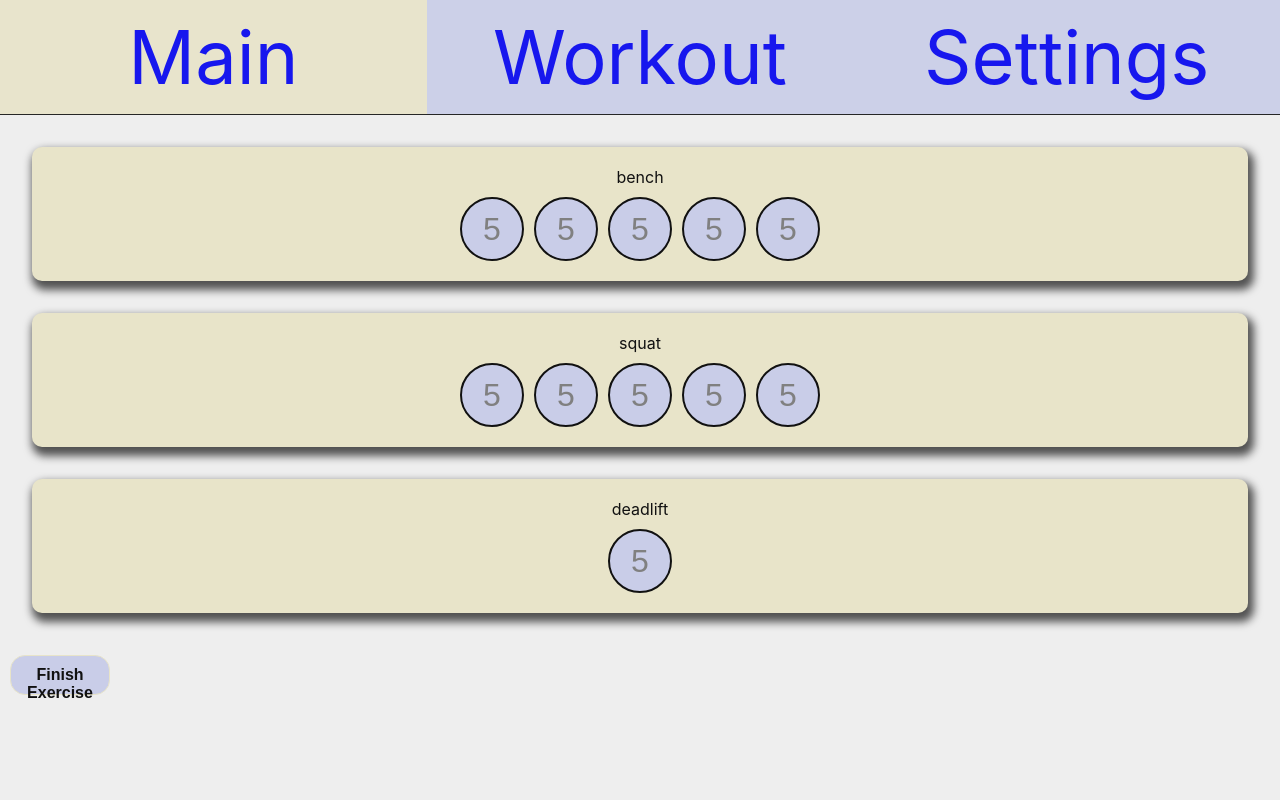
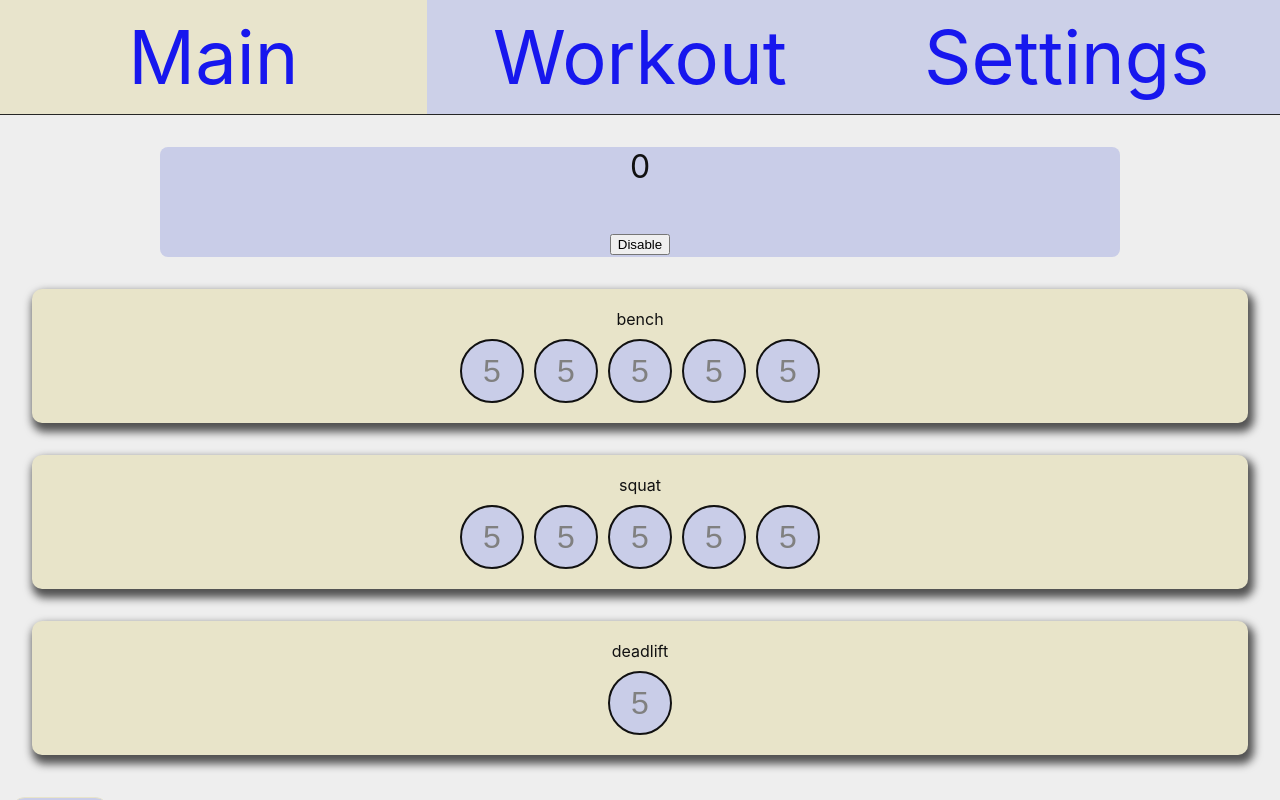
Before and after one commit to Sebosun/workout-app, a React (Create React App) app: page /workout in a window 1280 px wide. Built offline with nearby package versions, Linux system fonts and the light colour scheme.

Commit message:
replaced sstates in timer using redux, now the timer doesnt reset when you deload the workout tab

```diff
--- a/src/App.js
+++ b/src/App.js
@@ -5,8 +5,25 @@ import NotFound from "./components/pages/NotFound";
 import FrontPage from "./components/pages/FrontPage";
 import Header from "./components/ui/Header";
 import { Redirect, Route, Switch } from "react-router-dom";
+import { useEffect } from "react";
+import { timerActions } from "./store/timer-slice";
+import { useDispatch, useSelector } from "react-redux";
 
 function App() {
+  const dispatch = useDispatch();
+  const timerRdx = useSelector((state) => state.timer.timer);
+
+  useEffect(() => {
+    const timer = setTimeout(() => {
+      dispatch(timerActions.tickTimer());
+    }, 1000);
+
+    if (timerRdx === 0) {
+      dispatch(timerActions.handleAction);
+    }
+    return () => clearTimeout(timer);
+  }, [dispatch, timerRdx]);
+
   return (
     <div className="app">
       <Header />
--- a/src/components/workout/Excercise.js
+++ b/src/components/workout/Excercise.js
@@ -1,5 +1,7 @@
 import React, { useState } from "react";
-import Button from "../ui/Button";
+import { useDispatch, useSelector } from "react-redux";
+import useReset from "../../hooks/useReset";
+import { timerActions } from "../../store/timer-slice";
 import classes from "./Excercise.module.css";
 
 // for clarity
@@ -8,6 +10,8 @@ import classes from "./Excercise.module.css";
 //   ex: 3 sets 8 reps => 3 * 8 => 3 times lift heavy thing 8 times in a row
 
 const Exercise = (props) => {
+  const cooldown = useSelector((state) => state.settings.cooldown);
+  const dispatch = useDispatch();
   const [currentWorkout, setCurrentWorkout] = useState(() => {
     let workObj = { reps: [], activated: [] };
 
@@ -18,6 +22,11 @@ const Exercise = (props) => {
 
     return workObj;
   });
+
+  const handleReset = () => {
+    dispatch(timerActions.setTimer(cooldown));
+    dispatch(timerActions.handleAction(true));
+  };
 
   const setsHandler = (position) => {
     setCurrentWorkout((prev) => {
@@ -32,17 +41,17 @@ const Exercise = (props) => {
         prev.activated[position] === false
       ) {
         newActi[position] = true;
-        props.startRest();
+        handleReset();
         // start rest again if we 'complete'  the exercise agasin
       } else if (prev.reps[position] === 0) {
         newReps[position] = props.reps;
         newActi[position] = true;
-        props.startRest();
+        handleReset();
         //disable rest if we're disabling the exercise (for example user misclicked)
       } else if (prev.reps[position] === 1) {
         newReps[position] = newReps[position] - 1;
         newActi[position] = false;
-        props.disableRest();
+        dispatch(timerActions.handleAction(false));
       } else {
         newReps[position] = newReps[position] - 1;
       }
@@ -69,6 +78,7 @@ const Exercise = (props) => {
     }
     return setsArr;
   };
+
   const sets = setsRender(props.sets);
 
   return <div className={classes.sets}>{sets}</div>;
--- a/src/components/workout/RestTimer.js
+++ b/src/components/workout/RestTimer.js
@@ -1,21 +1,17 @@
 import React, { useEffect } from "react";
+import { useDispatch, useSelector } from "react-redux";
+import { timerActions } from "../../store/timer-slice";
 
-const RestTimer = ({ timer, timerHandler, disableRest, className }) => {
-  if (timer === 0) {
-    disableRest();
-  }
-
-  useEffect(() => {
-    const timer = setTimeout(() => {
-      timerHandler();
-    }, 1000);
-
-    return () => clearTimeout(timer);
-  }, [timer, timerHandler]);
+const RestTimer = ({ disableRest, className }) => {
+  const dispatch = useDispatch();
+  const timerRdx = useSelector((state) => state.timer.timer);
 
   return (
     <div className={className}>
-      <p>{timer}</p>
+      <p>{timerRdx}</p>
+      <button onClick={() => dispatch(timerActions.handleAction(false))}>
+        Disable
+      </button>
     </div>
   );
 };
--- a/src/components/workout/Workout.js
+++ b/src/components/workout/Workout.js
@@ -3,57 +3,30 @@ import Card from "../ui/Card";
 import Excercise from "./Excercise";
 import RestTimer from "./RestTimer";
 import classes from "./Workout.module.css";
-import { useDispatch, useSelector } from "react-redux";
+import { useSelector } from "react-redux";
 import Button from "../ui/Button";
 
 const Workout = (props) => {
-  const dispatch = useDispatch();
-
   const cooldown = useSelector((state) => state.settings.cooldown);
+  const active = useSelector((state) => state.timer.active);
 
   const [rest, setRest] = useState(false);
   const [timer, setTimer] = useState(cooldown);
   //TODO for later - generate as many "places" as the highest set exercise - maybe max 5 ?
   // but make those other extra exercises disabled and unintarractible
 
-  const disableRest = () => {
-    setRest(false);
-  };
-
-  const startRest = () => {
-    setRest(true);
-    setTimer(cooldown);
-  };
-
-  const timerHandler = () => {
-    console.log(timer);
-    setTimer((prev) => prev - 1);
-  };
-
-  const exercisesMapped = props.data.map((item, index) => {
+  const exercisesMapped = props.data.map((item) => {
     return (
       <Card className={classes.exerciseWrapper}>
         <div>{item.name}</div>
-        <Excercise
-          disableRest={disableRest}
-          startRest={startRest}
-          sets={item.sets}
-          reps={item.reps}
-        />
+        <Excercise sets={item.sets} reps={item.reps} />
       </Card>
     );
   });
 
   return (
     <>
-      {rest && (
-        <RestTimer
-          className={classes.timer}
-          timer={timer}
-          timerHandler={timerHandler}
-          disableRest={disableRest}
-        />
-      )}
+      {active && <RestTimer className={classes.timer} />}
       {exercisesMapped}
       <Button>Finish Exercise</Button>
     </>
--- /dev/null
+++ b/src/hooks/useReset.js
@@ -0,0 +1,13 @@
+import React from "react";
+import { useDispatch, useSelector } from "react-redux";
+import { timerActions } from "../store/timer-slice";
+
+const useReset = () => {
+  const dispatch = useDispatch();
+  const cooldown = useSelector((state) => state.settings.cooldown);
+
+  dispatch(timerActions.setTimer(cooldown));
+  dispatch(timerActions.handleAction(true));
+};
+
+export default useReset;
--- a/src/store/index.js
+++ b/src/store/index.js
@@ -1,8 +1,9 @@
 import { configureStore } from "@reduxjs/toolkit";
 import settingsActions from "./settings-slice";
+import timerActions from "./timer-slice";
 
 const store = configureStore({
-  reducer: { settings: settingsActions.reducer },
+  reducer: { settings: settingsActions.reducer, timer: timerActions.reducer },
 });
 
 export default store;
--- /dev/null
+++ b/src/store/timer-slice.js
@@ -0,0 +1,31 @@
+import { createSlice } from "@reduxjs/toolkit";
+import { useSelector } from "react-redux";
+
+const timerSlice = createSlice({
+  name: "timer",
+  initialState: {
+    active: true,
+    timer: 2,
+  },
+  reducers: {
+    tickTimer(state) {
+      if (state.timer > 0) {
+        state.timer = state.timer - 1;
+      }
+    },
+    setTimer(state, action) {
+      state.timer = action.payload;
+    },
+    handleAction(state, action) {
+      if (action.payload) {
+        state.active = action.payload;
+      } else {
+        state.active = !state.active;
+      }
+    },
+  },
+});
+
+export const timerActions = timerSlice.actions;
+
+export default timerSlice;
```
